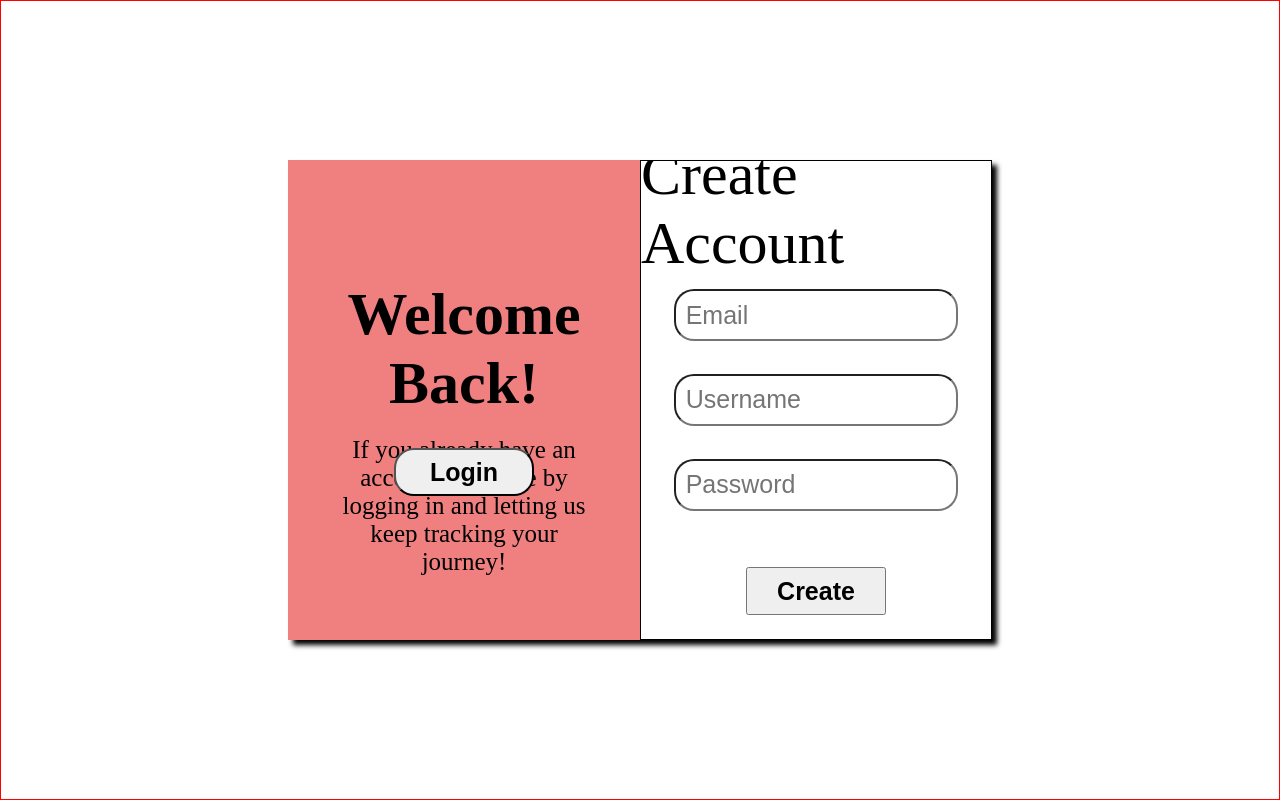
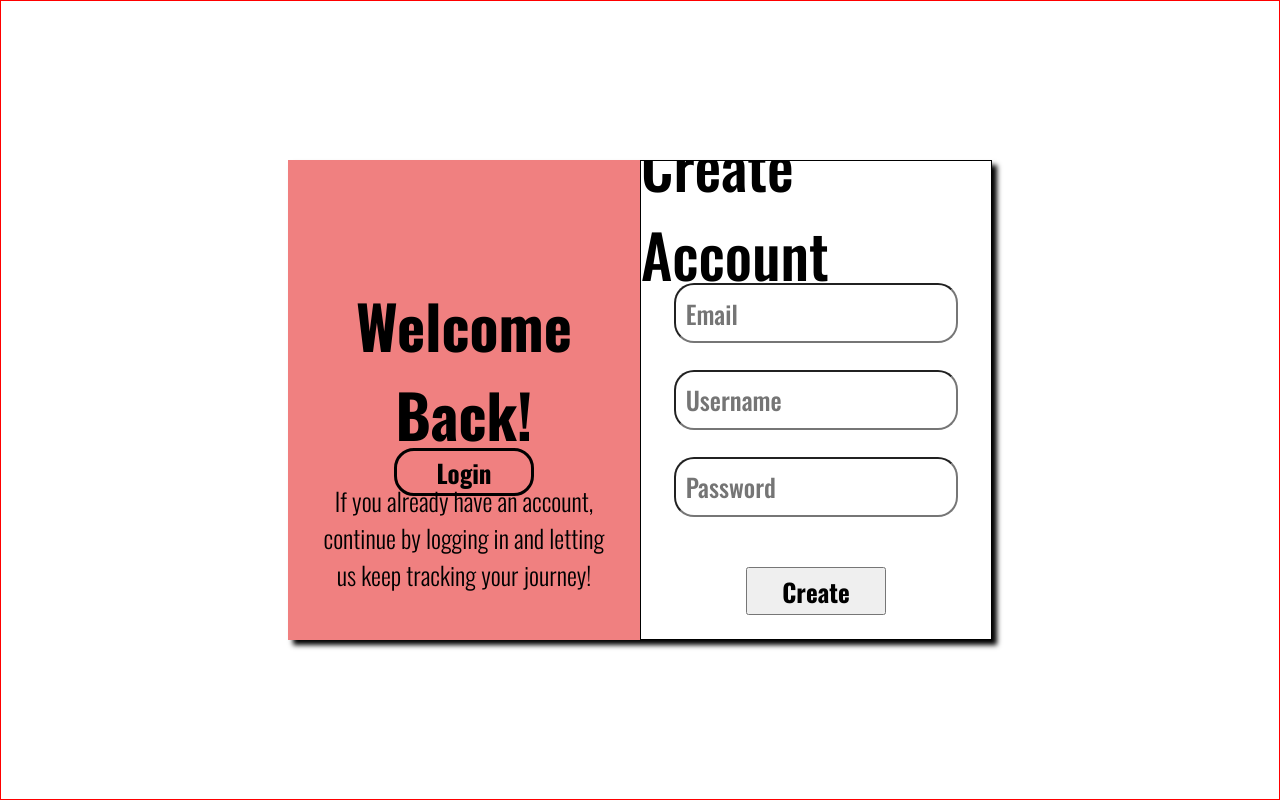
Before and after one commit to bnquon/FitFolio, a plain HTML site: page login.html in a window 1280 px wide. Drawn offline with nearby package versions, Linux system fonts and the light colour scheme.

Commit message:
Added Google font and changed width of overlayMsg

```diff
--- a/login.html
+++ b/login.html
@@ -4,6 +4,9 @@
     <meta charset="UTF-8">
     <meta name="viewport" content="width=device-width, initial-scale=1.0">
     <title>Login Page</title>
+    <link rel="preconnect" href="https://fonts.googleapis.com">
+    <link rel="preconnect" href="https://fonts.gstatic.com" crossorigin>
+    <link href="https://fonts.googleapis.com/css2?family=Oswald:wght@200;300;500;700&display=swap" rel="stylesheet">
     <link rel="stylesheet" href="style.css">
 </head>
 <body>
--- a/style.css
+++ b/style.css
@@ -2,6 +2,7 @@
     margin: 0;
     padding: 0;
     box-sizing: border-box;
+    font-family: 'Oswald', sans-serif;
 }
 
 .login-page {
@@ -132,7 +133,8 @@
     flex-direction: column;
     text-align: center;
     top: 25%;
-    width: 75%;
+    width: 85%;
+    margin-bottom: 5%;
 }
 
 .login-page .form-container .overlay #overlayMsg h1 {
@@ -161,4 +163,12 @@
     font-weight: 600;
     font-size: 25px;
     border-radius: 20px;
+    cursor: pointer;
+    background-color: transparent;
+    border: 3px solid black;
+    transition: 500ms;
 }
+
+.login-page .form-container .overlay #switchBtn:hover {
+    background-color: white;
+}
```
